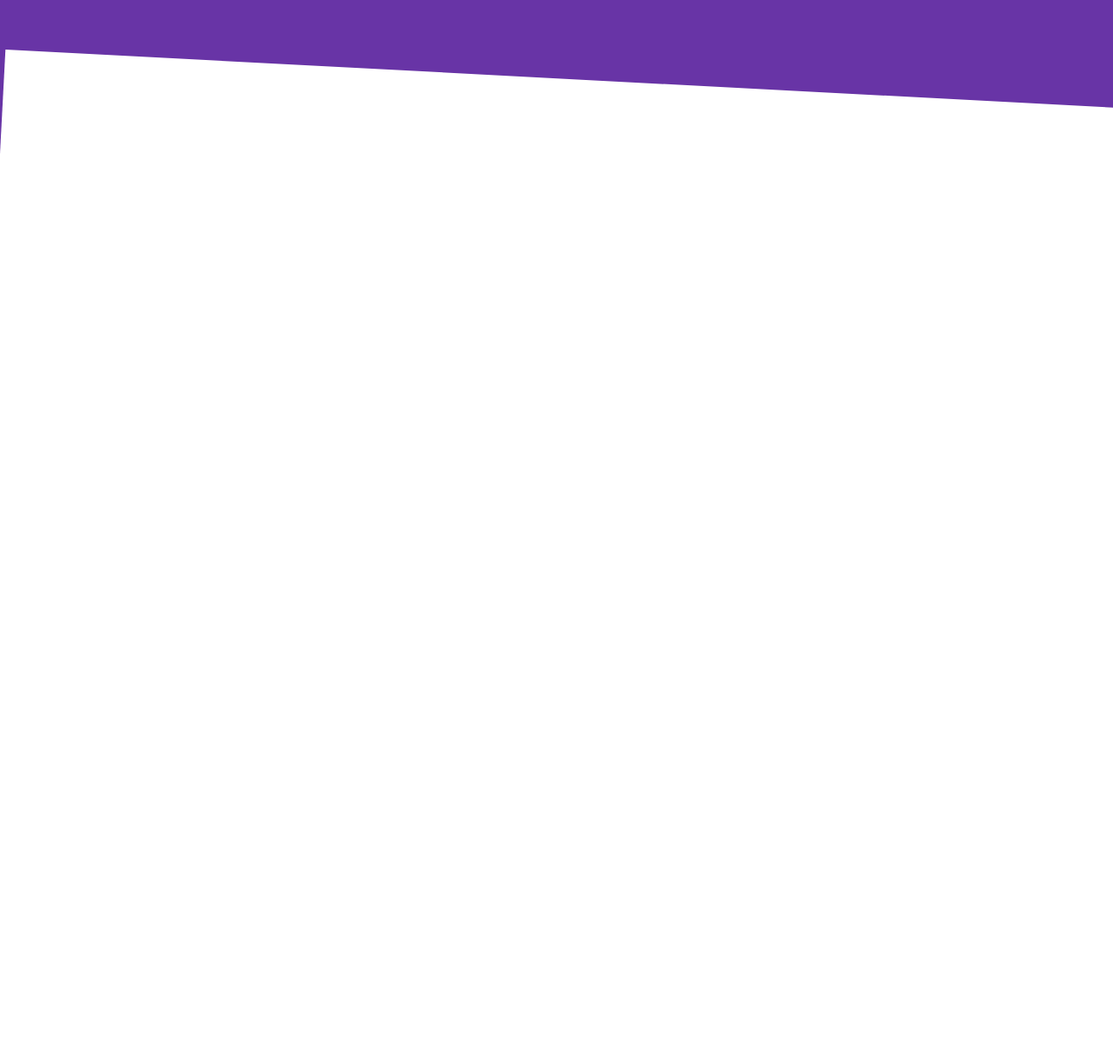
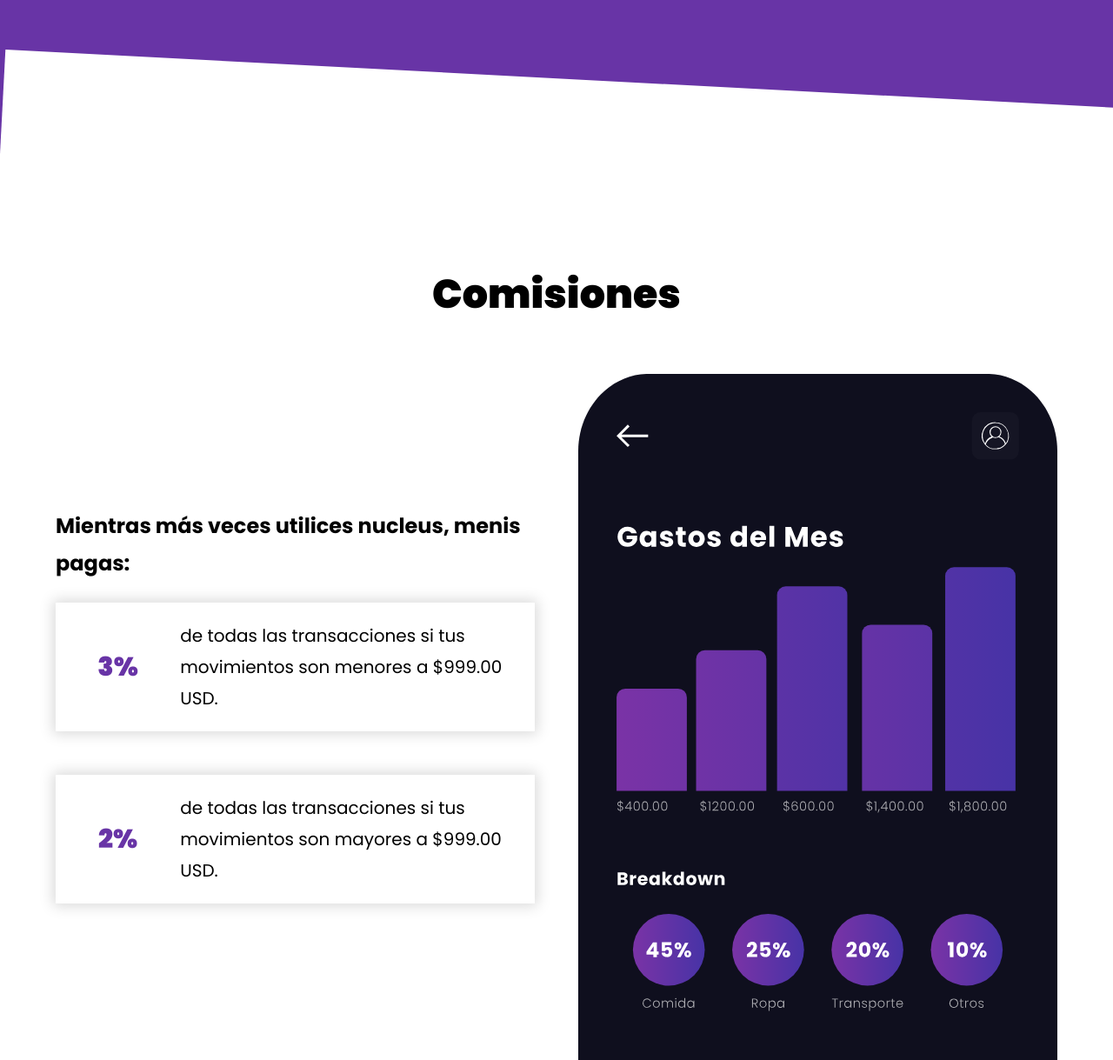
Before and after one commit to muxanz/nucleus-ewallet, a plain HTML site: page index.html in a window 1280 px wide. Shown: the part 2855-4074 px from the top of the page at 87% size. Before the commit the page ends 3152 px from the top, so only its background shows below. Drawn offline with Linux system fonts and the light colour scheme.

Commit message:
se grega seccion de comisiones con estilos css

```diff
--- a/css/styles.css
+++ b/css/styles.css
@@ -189,11 +189,34 @@ img {
     transform: scaleX(1.05);
 }
 
+@media (min-width: 768px) {
+    .list__element--2col {
+        display: flex;
+        justify-content: space-between;
+        align-items: center;
+        gap: 2rem;
+    }
+}
+
 .list__heading {
     text-align: left;
     font-size: 3rem;
     color: var(--primary-color);
     margin: 0;
+}
+
+.list_number {
+    text-align: center;
+    font-size: 5rem;
+    color: var(--primary-color);
+    font-weight: 900;
+    margin: 0;
+}
+@media (min-width: 768px) {
+    .list_number {
+        font-size: 3rem;
+        flex-basis: 20rem;
+    }
 }
 
 .list__text {
@@ -243,3 +266,29 @@ img {
         align-items: center;
     }
 }
+
+/* commissions */
+@media (min-width: 768px) {
+    .commisions__grid {
+        display: grid;
+        grid-template-columns: repeat(2, 1fr);
+        column-gap: 5rem;
+        align-items: flex-end;
+    }
+}
+@media (min-width: 992px) {
+    .commisions__grid {
+        align-items: center;
+    }
+}
+
+.commisions_text {
+    text-align: center;
+    font-weight: 700;
+    font-size: 2.4rem;
+}
+@media (min-width: 768px) {
+    .commisions_text {
+        text-align: left;
+    }
+}
--- a/index.html
+++ b/index.html
@@ -88,5 +88,28 @@
             </div>
         </div>
     </section>
+    <section class="commissions">
+        <div class="commissions__container">
+            <h2 class="commissions__heading">Comisiones</h2>
+            <div class="commisions__grid">
+                <div class="commissions__content">
+                    <p class="commisions_text">Mientras más veces utilices nucleus, menis pagas:</p>
+                    <div class="list">
+                        <div class="list__element list__element--2col">
+                            <p class="list_number">3%</p>
+                            <p class="list__text">de todas las transacciones si tus movimientos son menores a $999.00 USD.</p>
+                        </div>
+                        <div class="list__element list__element--2col">
+                            <p class="list_number">2%</p>
+                            <p class="list__text">de todas las transacciones si tus movimientos son mayores a $999.00 USD.</p>
+                        </div>
+                    </div>
+                </div>
+                <div class="commissions__image">
+                    <img src="./img/app_3.svg" alt="nucleus commissions">
+                </div>
+            </div>
+        </div>
+    </section>
 </body>
 </html>
```
